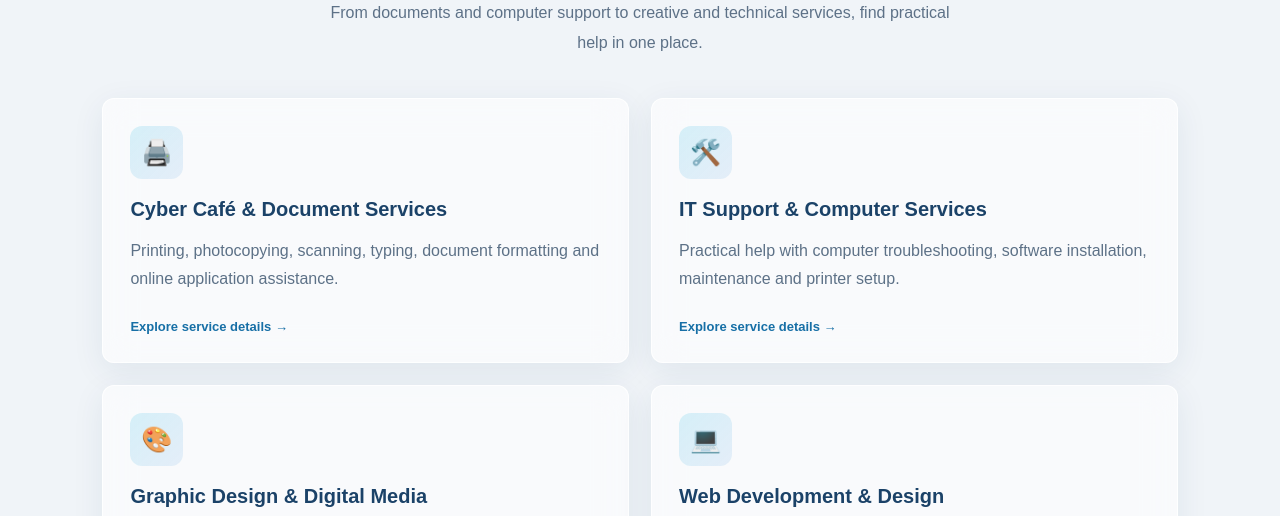
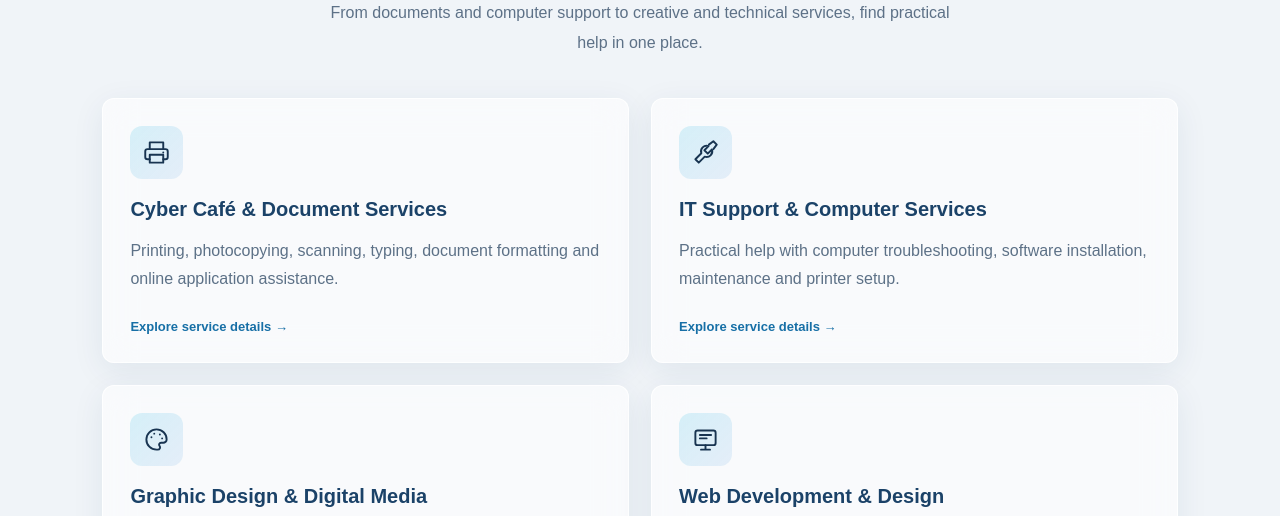
Before and after one commit to Jos3456/Novire-cyber, a Next.js app: page / in a window 1280 px wide. Shown: the part 1080-1596 px from the top of the page. Built offline with nearby package versions, Linux system fonts and the light colour scheme.

Commit message:
Replace service emojis with clean line icons

```diff
--- a/app/page.tsx
+++ b/app/page.tsx
@@ -3,11 +3,36 @@ import SiteHeader from "./components/site-header";
 import SiteFooter from "./components/site-footer";
 
 const featuredServices = [
-  { icon: "🖨️", title: "Cyber Café & Document Services", text: "Printing, photocopying, scanning, typing, document formatting and online application assistance." },
-  { icon: "🛠️", title: "IT Support & Computer Services", text: "Practical help with computer troubleshooting, software installation, maintenance and printer setup." },
-  { icon: "🎨", title: "Graphic Design & Digital Media", text: "Business cards, posters, flyers, invitations, social media graphics and CV formatting." },
-  { icon: "💻", title: "Web Development & Design", text: "Business websites, portfolio sites, landing pages, website redesign and maintenance." },
+  { icon: "printer", title: "Cyber Café & Document Services", text: "Printing, photocopying, scanning, typing, document formatting and online application assistance." },
+  { icon: "wrench", title: "IT Support & Computer Services", text: "Practical help with computer troubleshooting, software installation, maintenance and printer setup." },
+  { icon: "palette", title: "Graphic Design & Digital Media", text: "Business cards, posters, flyers, invitations, social media graphics and CV formatting." },
+  { icon: "monitor", title: "Web Development & Design", text: "Business websites, portfolio sites, landing pages, website redesign and maintenance." },
 ];
+
+function ServiceIcon({ name }: { name: string }) {
+  const common = {
+    width: 27,
+    height: 27,
+    viewBox: "0 0 24 24",
+    fill: "none",
+    stroke: "currentColor",
+    strokeWidth: 1.7,
+    strokeLinecap: "round" as const,
+    strokeLinejoin: "round" as const,
+    "aria-hidden": true as const,
+  };
+
+  switch (name) {
+    case "printer":
+      return <svg {...common}><path d="M6 9V3h12v6" /><path d="M6 18H4a2 2 0 0 1-2-2v-5a2 2 0 0 1 2-2h16a2 2 0 0 1 2 2v5a2 2 0 0 1-2 2h-2" /><path d="M6 14h12v7H6z" /><path d="M18 12h.01" /></svg>;
+    case "wrench":
+      return <svg {...common}><path d="M14.7 6.3a5 5 0 0 0-6.4 6.4L3 18l3 3 5.3-5.3a5 5 0 0 0 6.4-6.4L14 13l-3-3z" /><path d="m15 5 4-3 3 3-3 4" /></svg>;
+    case "palette":
+      return <svg {...common}><path d="M12 3a9 9 0 1 0 0 18h1.2a2 2 0 0 0 1.5-3.3 1.7 1.7 0 0 1 1.3-2.8H18a3 3 0 0 0 3-3c0-5-4-8.9-9-8.9Z" /><path d="M7.5 10h.01M10 6.8h.01M15 7.5h.01M17 11h.01" /></svg>;
+    default:
+      return <svg {...common}><rect x="3" y="4" width="18" height="13" rx="2" /><path d="M8 21h8M12 17v4M7 8h10M7 11h6" /></svg>;
+  }
+}
 
 export default function Home() {
   return (
@@ -33,7 +58,7 @@ export default function Home() {
       <section className="section services-section" id="services">
         <div className="section-heading"><span className="eyebrow">HOW WE CAN HELP</span><h2>Services for Everyday Needs</h2><p>From documents and computer support to creative and technical services, find practical help in one place.</p></div>
         <div className="service-grid">
-          {featuredServices.map((service) => <article className="service-card" key={service.title}><div className="service-icon" aria-hidden="true">{service.icon}</div><h3>{service.title}</h3><p>{service.text}</p><Link className="text-link" href="/services">Explore service details →</Link></article>)}
+          {featuredServices.map((service) => <article className="service-card" key={service.title}><div className="service-icon"><ServiceIcon name={service.icon} /></div><h3>{service.title}</h3><p>{service.text}</p><Link className="text-link" href="/services">Explore service details →</Link></article>)}
         </div>
         <div style={{ textAlign: "center", marginTop: 32 }}><Link className="primary-button" href="/services">View All Services →</Link></div>
       </section>
```
